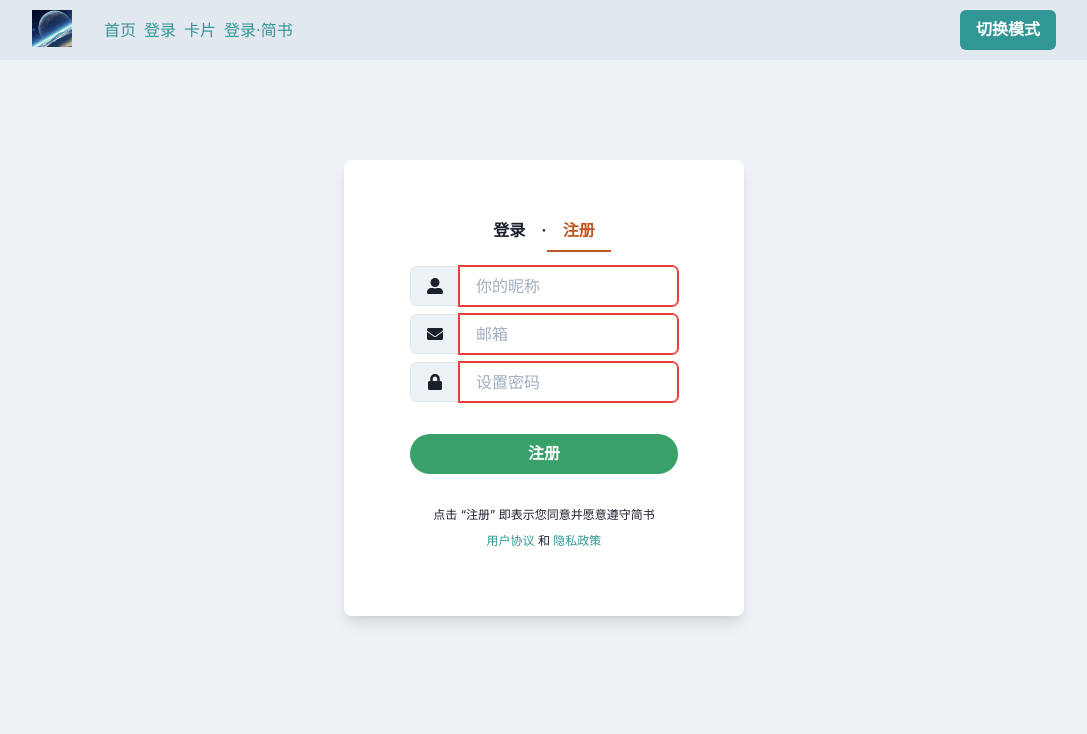
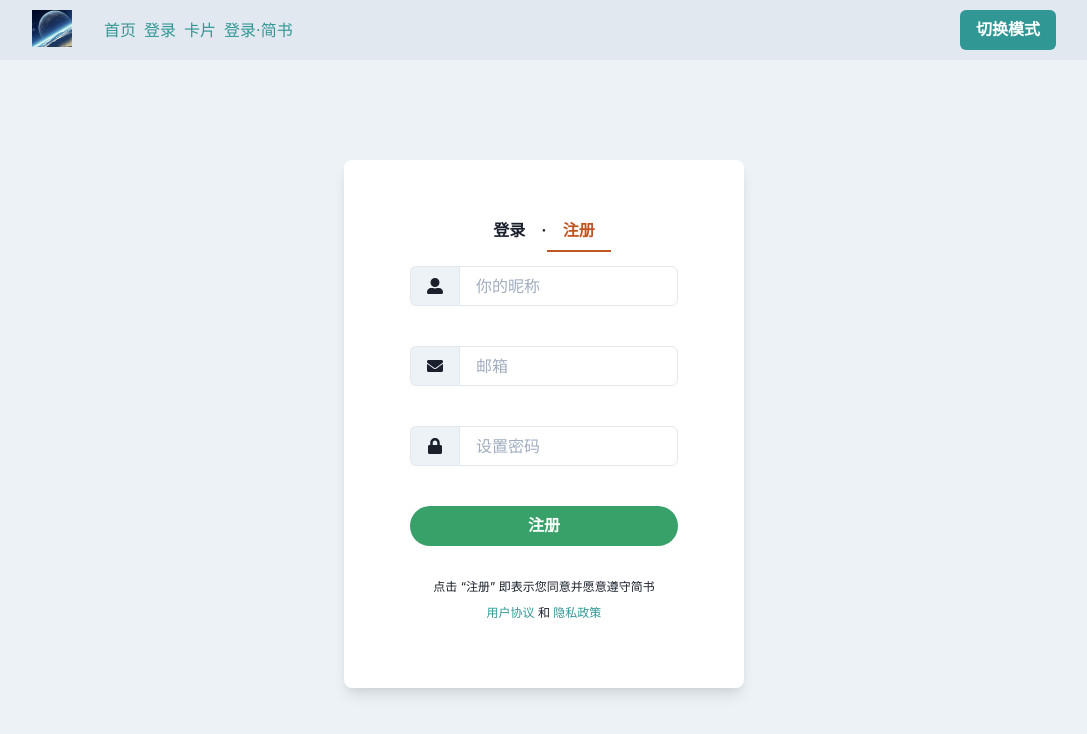
Before and after one commit to thxl2010/react-app-chakra, a React (Create React App) app: page /jianshu in a window 1280 px wide. Both pictures are taken after a click on the tab "注册". Shown: the top 734 px of the page, without its empty margins (96-1183 px from the left). Built offline with nearby package versions, Linux system fonts and the light colour scheme.

Commit message:
part4-module3-task7-work: 将简书登录框封装成一个登录/注册组件

```diff
--- a/src/views/jianshu/SignIn.js
+++ b/src/views/jianshu/SignIn.js
@@ -55,7 +55,10 @@ export default function SignIn() {
   return (
     <form onSubmit={formik.handleSubmit}>
       <Stack spacing="8">
-        <FormControl isInvalid isRequired>
+        <FormControl
+          isInvalid={!!formik.errors.email && formik.touched.email}
+          isRequired
+        >
           <InputGroup>
             <InputLeftAddon children={<FaUserAlt />} />
             <Input
@@ -71,6 +74,11 @@ export default function SignIn() {
               ? formik.errors.email
               : null}
           </FormHelperText>
+        </FormControl>
+        <FormControl
+          isInvalid={!!formik.errors.email && formik.touched.email}
+          isRequired
+        >
           <InputGroup>
             <InputLeftAddon children={<FaLock />} />
             <Input
--- a/src/views/jianshu/SignUp.js
+++ b/src/views/jianshu/SignUp.js
@@ -65,13 +65,17 @@ export default function SignUp() {
   return (
     <form onSubmit={formik.handleSubmit}>
       <Stack spacing="8">
-        <FormControl isInvalid isRequired>
+        <FormControl
+          isInvalid={!!formik.errors.username && formik.touched.username}
+          isRequired
+        >
           <InputGroup>
             <InputLeftAddon children={<FaUserAlt />} />
             <Input
+              colorScheme="blue"
               placeholder="你的昵称"
               id="signup-username"
-              type="username"
+              type="text"
               name="username"
               {...formik.getFieldProps('username')}
             />
@@ -81,6 +85,11 @@ export default function SignUp() {
               ? formik.errors.username
               : null}
           </FormHelperText>
+        </FormControl>
+        <FormControl
+          isInvalid={!!formik.errors.email && formik.touched.email}
+          isRequired
+        >
           <InputGroup>
             <InputLeftAddon children={<FaEnvelope />} />
             <Input
@@ -95,7 +104,12 @@ export default function SignUp() {
             {formik.touched.email && formik.errors.email
               ? formik.errors.email
               : null}
-          </FormHelperText>{' '}
+          </FormHelperText>
+        </FormControl>
+        <FormControl
+          isInvalid={!!formik.errors.password && formik.touched.password}
+          isRequired
+        >
           <InputGroup>
             <InputLeftAddon children={<FaLock />} />
             <Input
@@ -105,14 +119,13 @@ export default function SignUp() {
               name="password"
               {...formik.getFieldProps('password')}
             />
-            <FormHelperText>
-              {formik.touched.password && formik.errors.password
-                ? formik.errors.password
-                : null}
-            </FormHelperText>
           </InputGroup>
+          <FormHelperText>
+            {formik.touched.password && formik.errors.password
+              ? formik.errors.password
+              : null}
+          </FormHelperText>
         </FormControl>
-
         <Button
           colorScheme="green"
           w="100%"
```
